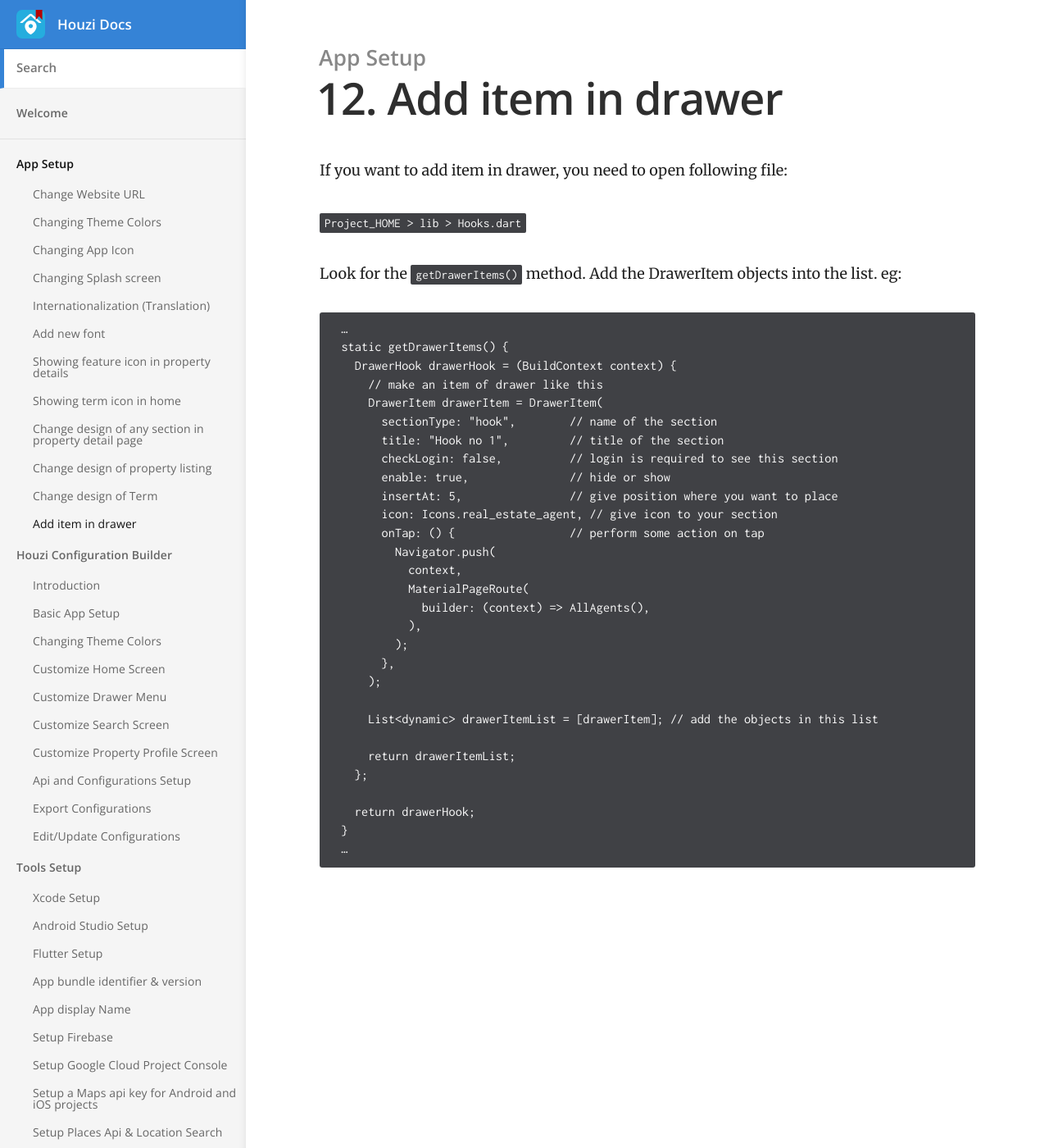
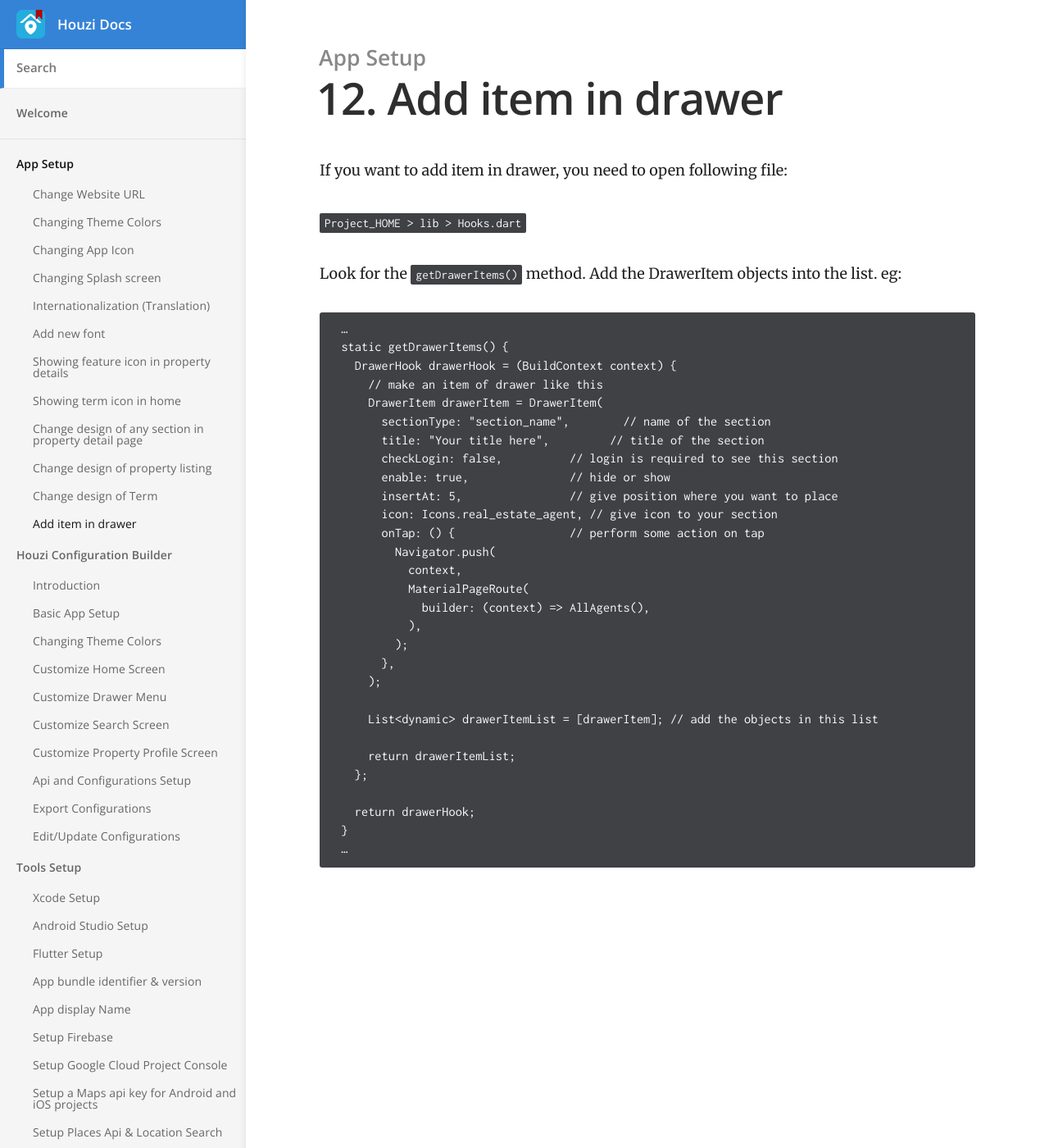
Before and after one commit to booleanbites/houzi-doc, a Jekyll site: the page built from _docs/app-setup/add_item_drawer.md, in a window 1280 px wide and 1400 px high. Shown: the whole window at 82% size. Built offline with Jekyll 4.4.1, drawn with Linux system fonts in a browser that asks for light colours.

Commit message:
minor fix

```diff
--- a/_docs/app-setup/add_item_drawer.md
+++ b/_docs/app-setup/add_item_drawer.md
@@ -15,8 +15,8 @@ Look for the `getDrawerItems()` method. Add the DrawerItem objects into the list
     DrawerHook drawerHook = (BuildContext context) {
       // make an item of drawer like this
       DrawerItem drawerItem = DrawerItem(
-        sectionType: "hook",        // name of the section
-        title: "Hook no 1",         // title of the section
+        sectionType: "section_name",        // name of the section
+        title: "Your title here",         // title of the section
         checkLogin: false,          // login is required to see this section
         enable: true,               // hide or show
         insertAt: 5,                // give position where you want to place
```
